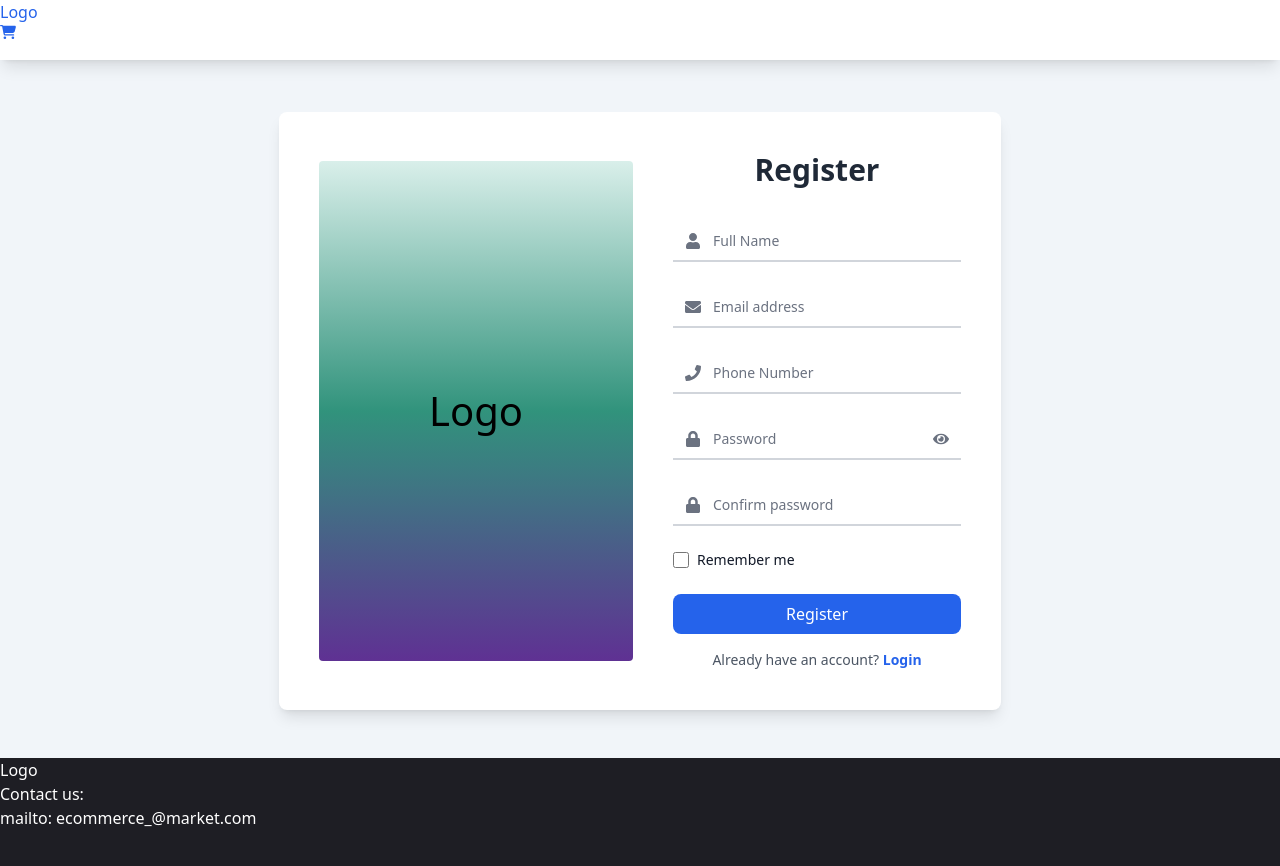
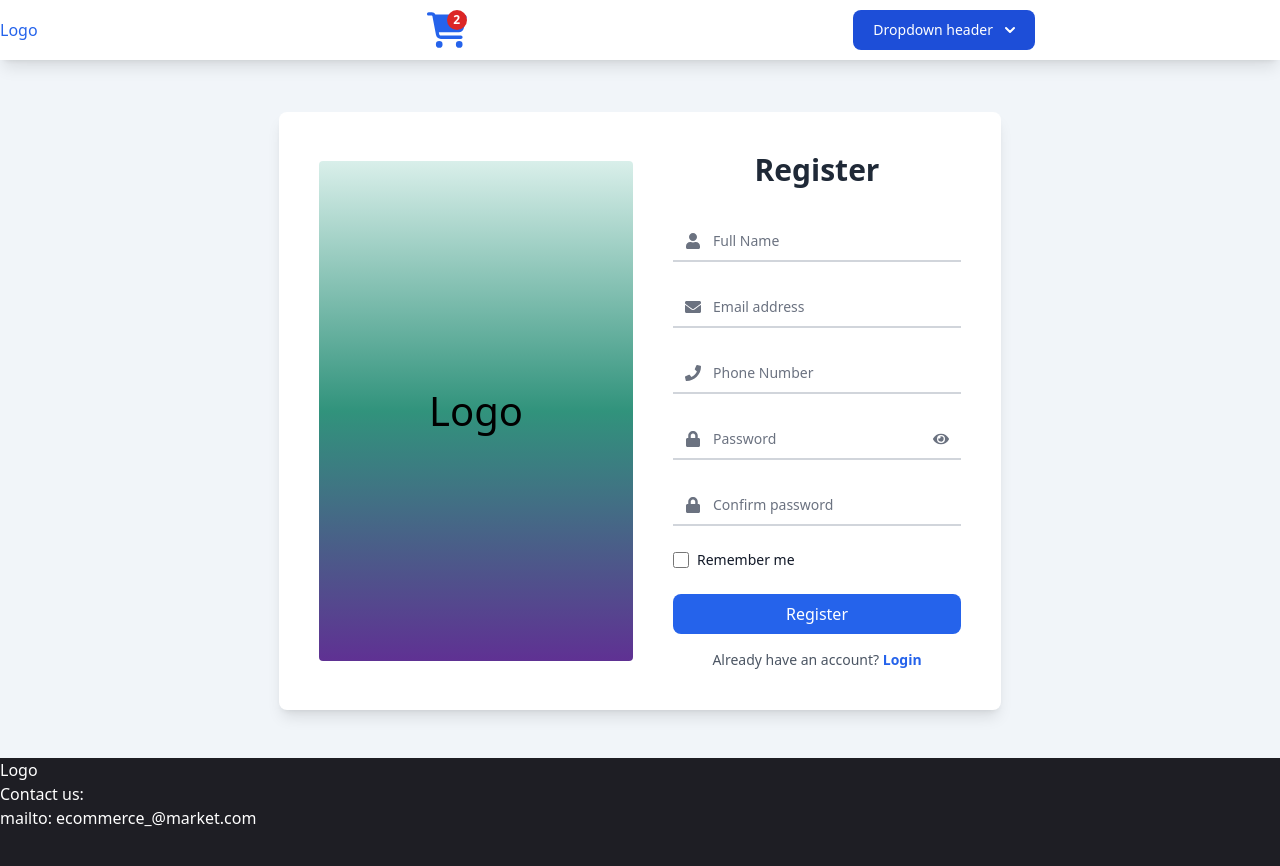
Before and after one commit to project-team1241/ecommerce_frontend, a React (Vite) app: page /register in a window 1280 px wide. Shown: the top 866 px of the page. Built offline with nearby package versions, Linux system fonts and the light colour scheme.

Commit message:
Nav bar edited

```diff
--- a/src/components/Nav.jsx
+++ b/src/components/Nav.jsx
@@ -1,16 +1,97 @@
-import React from "react";
+import React, { useEffect, useState } from "react";
 import { FaCartShopping } from "react-icons/fa6";
 
 const Nav = () => {
+    const [ordersCart, setOrdersCart] = useState(0);
+
+    useEffect(() => {
+        setOrdersCart(2);
+    }, []);
     return (
-        <div className="fixed bg-[#ffffff] text-gray-900 h-[60px] rouded-b-[5px] shadow-lg hover:text-blue-600 w-screen z-10">
+        <div className="fixed grid grid-cols-3 items-center bg-[#ffffff] text-gray-900 h-[60px] rouded-b-[5px] shadow-lg hover:text-blue-600 w-screen z-10">
             <h2>Logo</h2>
+            <div className="h-[40px] w-[40px] relative z-11">
+                <FaCartShopping className="h-[100%] w-[100%] self-center"></FaCartShopping>
+                <div
+                    className={`absolute top-0 right-0 w-[20px] h-[20px] bg-red-600 text-white text-xs font-bold rounded-full flex items-center justify-center`}
+                >
+                    {ordersCart}
+                </div>
+            </div>
             <div>
-                <FaCartShopping></FaCartShopping>
+                <button
+                    id="dropdownInformationButton"
+                    data-dropdown-toggle="dropdownInformation"
+                    className="text-white bg-blue-700 hover:bg-blue-800 focus:ring-4 focus:outline-none focus:ring-blue-300 font-medium rounded-lg text-sm px-5 py-2.5 text-center inline-flex items-center dark:bg-blue-600 dark:hover:bg-blue-700 dark:focus:ring-blue-800"
+                    type="button"
+                >
+                    Dropdown header{" "}
+                    <svg
+                        class="w-2.5 h-2.5 ms-3"
+                        aria-hidden="true"
+                        xmlns="http://www.w3.org/2000/svg"
+                        fill="none"
+                        viewBox="0 0 10 6"
+                    >
+                        <path
+                            stroke="currentColor"
+                            stroke-linecap="round"
+                            stroke-linejoin="round"
+                            stroke-width="2"
+                            d="m1 1 4 4 4-4"
+                        />
+                    </svg>
+                </button>
+
+                <div
+                    id="dropdownInformation"
+                    class="z-10 hidden bg-white divide-y divide-gray-100 rounded-lg shadow w-44 dark:bg-gray-700 dark:divide-gray-600"
+                >
+                    <div className="px-4 py-3 text-sm text-gray-900 dark:text-white">
+                        <div>Bonnie Green</div>
+                        <div className="font-medium truncate">name@flowbite.com</div>
+                    </div>
+                    <ul
+                        className="py-2 text-sm text-gray-700 dark:text-gray-200"
+                        aria-labelledby="dropdownInformationButton"
+                    >
+                        <li>
+                            <a
+                                href="#"
+                                class="block px-4 py-2 hover:bg-gray-100 dark:hover:bg-gray-600 dark:hover:text-white"
+                            >
+                                Dashboard
+                            </a>
+                        </li>
+                        <li>
+                            <a
+                                href="#"
+                                class="block px-4 py-2 hover:bg-gray-100 dark:hover:bg-gray-600 dark:hover:text-white"
+                            >
+                                Settings
+                            </a>
+                        </li>
+                        <li>
+                            <a
+                                href="#"
+                                class="block px-4 py-2 hover:bg-gray-100 dark:hover:bg-gray-600 dark:hover:text-white"
+                            >
+                                Earnings
+                            </a>
+                        </li>
+                    </ul>
+                    <div className="py-2">
+                        <a
+                            href="#"
+                            class="block px-4 py-2 text-sm text-gray-700 hover:bg-gray-100 dark:hover:bg-gray-600 dark:text-gray-200 dark:hover:text-white"
+                        >
+                            Sign out
+                        </a>
+                    </div>
+                </div>
             </div>
         </div>
     );
-
 };
 
 export default Nav;
--- a/src/pages/Register.jsx
+++ b/src/pages/Register.jsx
@@ -1,10 +1,20 @@
 import React, { useState } from "react";
-import { FaEnvelope, FaPhone, FaLock, FaEye, FaEyeSlash,FaUser } from "react-icons/fa";
+import { FaEnvelope, FaPhone, FaLock, FaEye, FaEyeSlash, FaUser } from "react-icons/fa";
 import LogoComponent from "../components/LogoComponent";
 
 function Register() {
     const [showPassword, setShowPassword] = useState(false);
     const [rememberMe, setRememberMe] = useState(false);
+
+    //All form data
+    const [email, setEmail] = useState(null);
+    const [fullName, setFullName] = useState(null);
+    const [phone, setPhone] = useState(null);
+    const [password, setPassword] = useState(null);
+
+    //checkPassword
+    const [cnfPassword, setCnfPassword] = useState(null);
+    const [isValidPass, setIsValidPass] = useState(false);
 
     // Toggle password visibility
     const togglePasswordVisibility = () => {
@@ -19,7 +29,7 @@
         <div className=" flex items-center justify-center bg-slate-100 py-12 pt-28">
             <div className="flex flex-col md:flex-row items-center space-y-5 md:space-y-0 md:space-x-10 bg-white p-10 rounded-lg shadow-lg">
                 {/*logo*/}
-                <LogoComponent width="w-[350px]" height="h-[500px]"/>
+                <LogoComponent width="w-[350px]" height="h-[500px]" />
 
                 {/* Input Fields Section */}
                 <form className="w-full md:w-6/12">
@@ -32,6 +42,8 @@
                             id="Full Name"
                             className="peer w-full bg-transparent border-b-2 border-gray-300 text-gray-900 text-sm rounded-none focus:outline-none focus:border-blue-600 block p-2.5 pl-10 placeholder-transparent "
                             placeholder="First Last name"
+                            value={fullName}
+                            onChange={(e) => setFullName(e.target.value)}
                             required
                         />
                         <FaUser className="absolute left-3 top-1/2 transform -translate-y-1/2 text-gray-500" />
@@ -48,6 +60,8 @@
                             id="email"
                             className="peer w-full bg-transparent border-b-2 border-gray-300 text-gray-900 text-sm rounded-none focus:outline-none focus:border-blue-600 block p-2.5 pl-10 placeholder-transparent "
                             placeholder="Email address"
+                            value={email}
+                            onChange={(e) => setEmail(e.target.value)}
                             required
                         />
                         <FaEnvelope className="absolute left-3 top-1/2 transform -translate-y-1/2 text-gray-500" />
@@ -66,6 +80,8 @@
                             id="phone"
                             className="peer w-full bg-transparent border-b-2 border-gray-300 text-gray-900 text-sm rounded-none focus:outline-none focus:border-blue-600 block p-2.5 pl-10 placeholder-transparent "
                             placeholder="Phone Number"
+                            value={phone}
+                            onChange={(e) => setPhone(e.target.value)}
                             required
                         />
                         <FaPhone className="absolute left-3 top-1/2 transform -translate-y-1/2 text-gray-500" />
```
Also changed, not shown: 1 other file (tests, documents, lock files or other folders).
